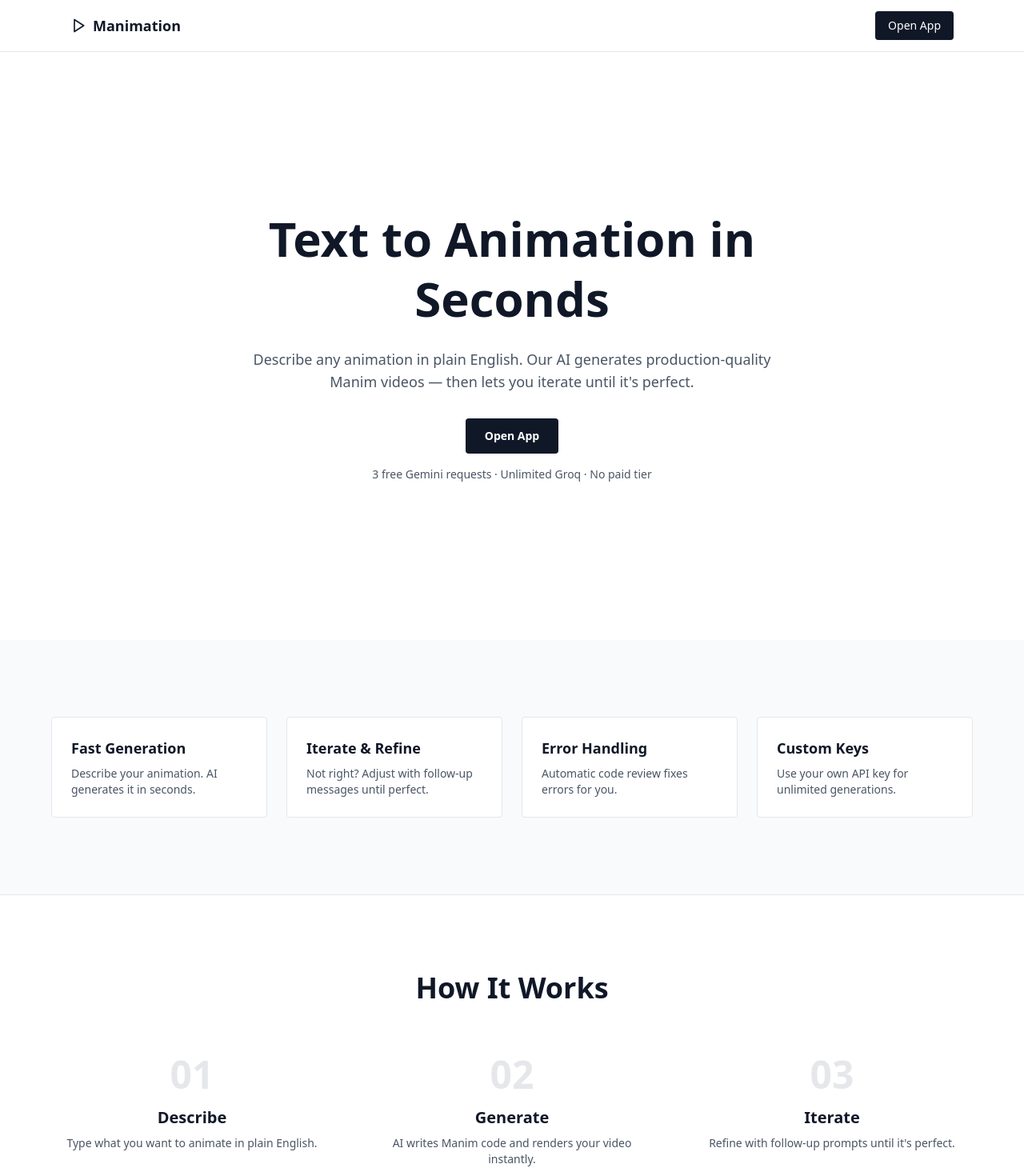
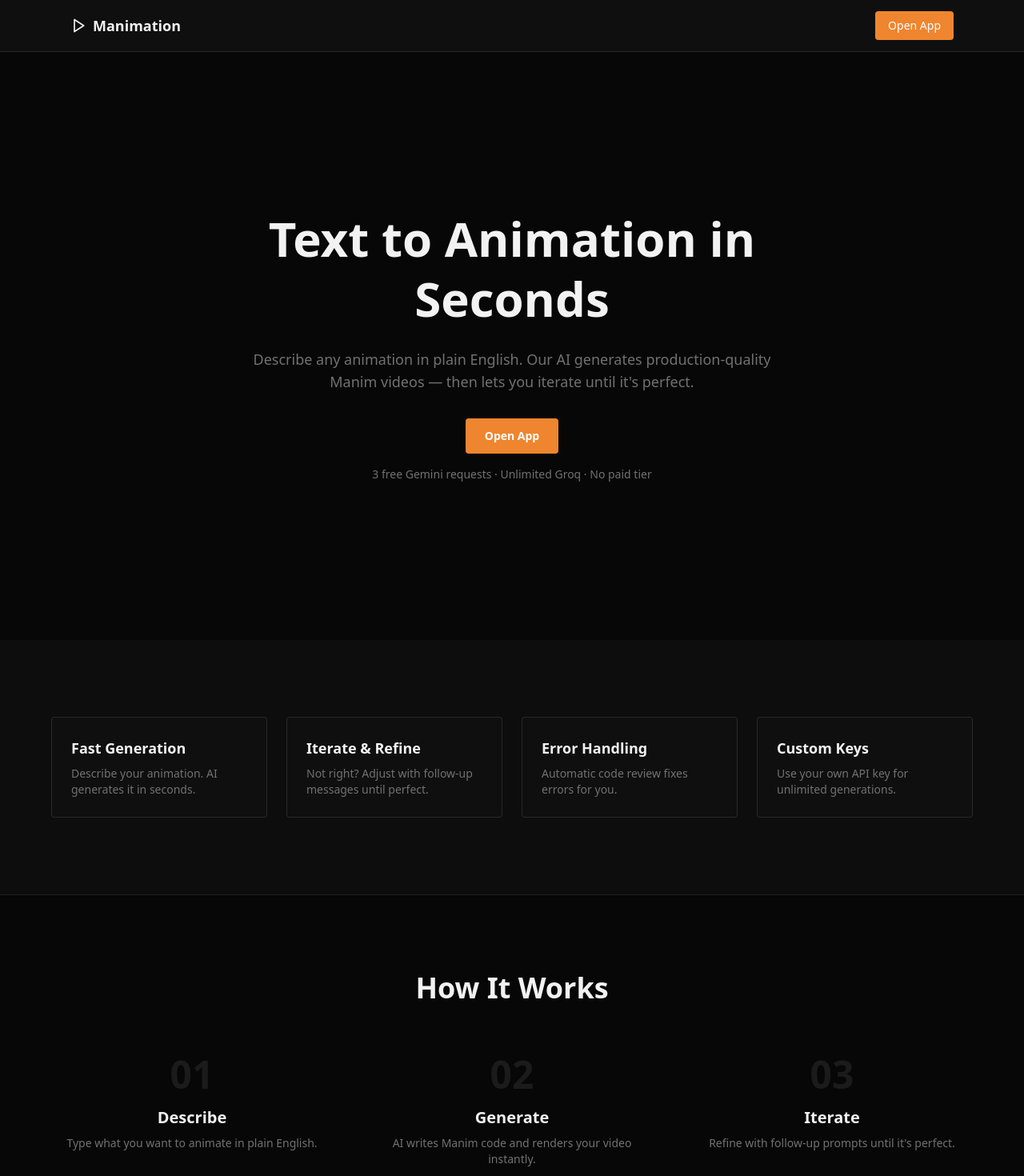
Before and after one commit to satvik-tan/animation-generator, a React (Vite) app in the folder frontend/: page / in a window 1280 px wide. Shown: the top 1470 px of the page at 80% size. Built offline with nearby package versions, Linux system fonts and the light colour scheme; no server answers.

Commit message:
feat: update UI components for dark mode support and improve error handling in ChatBox and VideoPlayer

```diff
--- a/frontend/index.html
+++ b/frontend/index.html
@@ -1,5 +1,5 @@
 <!doctype html>
-<html lang="en" class="light">
+<html lang="en" class="dark">
   <head>
     <meta charset="UTF-8" />
     <link rel="icon" type="image/svg+xml" href="/logo.svg" />
--- a/frontend/src/components/VideoPlayer.tsx
+++ b/frontend/src/components/VideoPlayer.tsx
@@ -69,21 +69,21 @@ export default function VideoPlayer({
   };
 
   return (
-    <Card className="w-full h-full flex flex-col shadow-none overflow-hidden border border-gray-200 bg-white rounded-lg">
-      <CardHeader className="pb-3 border-b border-gray-200 shrink-0 bg-gray-50">
-        <CardTitle className="flex justify-between items-center text-base font-semibold text-gray-900">
+    <Card className="w-full h-full flex flex-col shadow-none overflow-hidden border border-border bg-card rounded-lg">
+      <CardHeader className="pb-3 border-b border-border shrink-0 bg-card">
+        <CardTitle className="flex justify-between items-center text-base font-semibold text-foreground">
           <span>Animation Preview</span>
           {isLoading && (
-            <RefreshCw className="h-4 w-4 animate-spin text-gray-600" />
+            <RefreshCw className="h-4 w-4 animate-spin text-muted-foreground" />
           )}
         </CardTitle>
       </CardHeader>
 
       <CardContent className="flex-1 min-h-0 flex flex-col items-center justify-center p-4 sm:p-6 overflow-hidden">
         {showExpiredWarning && (
-          <div className="w-full mb-4 p-3 bg-yellow-50 border border-yellow-200 rounded flex items-center gap-2 text-sm shrink-0">
-            <AlertCircle className="h-4 w-4 text-yellow-700 shrink-0" />
-            <span className="text-yellow-900 flex-1 text-xs sm:text-sm">
+          <div className="w-full mb-4 p-3 bg-primary/10 border border-primary/30 rounded flex items-center gap-2 text-sm shrink-0">
+            <AlertCircle className="h-4 w-4 text-primary shrink-0" />
+            <span className="text-foreground flex-1 text-xs sm:text-sm">
               Video URL expired. Click refresh for a new link.
             </span>
             <Button
@@ -112,7 +112,7 @@ export default function VideoPlayer({
           <div className="flex-1 min-h-0 w-full flex items-center justify-center overflow-hidden">
             <video
               ref={videoRef}
-              className="w-full h-full rounded border border-gray-200 object-contain bg-black"
+              className="w-full h-full rounded border border-border object-contain bg-black"
               controls
               autoPlay
               loop
@@ -125,28 +125,28 @@ export default function VideoPlayer({
             </video>
           </div>
         ) : (
-          <div className="w-full flex-1 flex flex-col items-center justify-center bg-gray-50 rounded border border-gray-200 p-6">
+          <div className="w-full flex-1 flex flex-col items-center justify-center bg-muted/40 rounded border border-border p-6">
             <div className="text-center space-y-4 max-w-md">
-              <p className="text-gray-700 text-sm sm:text-base font-medium">
+              <p className="text-foreground text-sm sm:text-base font-medium">
                 {isLoading
                   ? "Generating animation…"
                   : "Your animation will appear here"}
               </p>
               {isLoading && (
                 <div className="w-full max-w-xs mx-auto space-y-2">
-                  <div className="h-2 w-full bg-gray-200 overflow-hidden rounded-full">
+                  <div className="h-2 w-full bg-muted overflow-hidden rounded-full">
                     <div
-                      className="h-full bg-gray-900 transition-all duration-300 ease-out"
+                      className="h-full bg-primary transition-all duration-300 ease-out"
                       style={{ width: `${progress}%` }}
                     />
                   </div>
-                  <p className="text-xs text-gray-600">
+                  <p className="text-xs text-muted-foreground">
                     This may take 30-60 seconds
                   </p>
                 </div>
               )}
               {!isLoading && (
-                <p className="text-xs sm:text-sm text-gray-600">
+                <p className="text-xs sm:text-sm text-muted-foreground">
                   Describe an animation in the chat to get started
                 </p>
               )}
@@ -156,7 +156,7 @@ export default function VideoPlayer({
       </CardContent>
 
       {currentVideoUrl && (
-        <div className="border-t border-gray-200 px-4 py-3 flex gap-2 bg-gray-50">
+        <div className="border-t border-border px-4 py-3 flex gap-2 bg-card">
           <Button
             variant="default"
             size="sm"
--- a/frontend/src/index.css
+++ b/frontend/src/index.css
@@ -81,35 +81,6 @@
   --sidebar-ring: oklch(0.55 0 0);
 }
 
-.light {
-  --background: oklch(1 0 0);
-  --foreground: oklch(0.145 0 0);
-  --card: oklch(1 0 0);
-  --card-foreground: oklch(0.145 0 0);
-  --popover: oklch(1 0 0);
-  --popover-foreground: oklch(0.145 0 0);
-  --primary: oklch(0.72 0.16 55);
-  --primary-foreground: oklch(1 0 0);
-  --secondary: oklch(0.97 0 0);
-  --secondary-foreground: oklch(0.205 0 0);
-  --muted: oklch(0.97 0 0);
-  --muted-foreground: oklch(0.556 0 0);
-  --accent: oklch(0.97 0 0);
-  --accent-foreground: oklch(0.205 0 0);
-  --destructive: oklch(0.577 0.245 27.325);
-  --border: oklch(0.922 0 0);
-  --input: oklch(0.922 0 0);
-  --ring: oklch(0.72 0.16 55 / 60%);
-  --sidebar: oklch(0.985 0 0);
-  --sidebar-foreground: oklch(0.145 0 0);
-  --sidebar-primary: oklch(0.72 0.16 55);
-  --sidebar-primary-foreground: oklch(1 0 0);
-  --sidebar-accent: oklch(0.97 0 0);
-  --sidebar-accent-foreground: oklch(0.205 0 0);
-  --sidebar-border: oklch(0.922 0 0);
-  --sidebar-ring: oklch(0.708 0 0);
-}
-
 @layer base {
   * {
     @apply border-border outline-ring/50;
--- a/frontend/src/pages/Landing.tsx
+++ b/frontend/src/pages/Landing.tsx
@@ -21,19 +21,19 @@ const features = [
 
 export default function Landing() {
   return (
-    <div className="min-h-screen bg-white">
+    <div className="min-h-screen bg-background text-foreground">
       {/* Nav */}
-      <nav className="fixed top-0 z-50 w-full border-b border-gray-200 bg-white">
+      <nav className="fixed top-0 z-50 w-full border-b border-border bg-card">
         <div className="max-w-6xl mx-auto flex h-16 items-center justify-between px-4 sm:px-6">
           <div className="flex items-center gap-2">
-            <svg className="h-5 w-5 text-gray-900" xmlns="http://www.w3.org/2000/svg" viewBox="0 0 24 24" fill="none" stroke="currentColor" strokeWidth="2" strokeLinecap="round" strokeLinejoin="round">
+            <svg className="h-5 w-5 text-foreground" xmlns="http://www.w3.org/2000/svg" viewBox="0 0 24 24" fill="none" stroke="currentColor" strokeWidth="2" strokeLinecap="round" strokeLinejoin="round">
               <polyline points="6 3 20 12 6 21 6 3"></polyline>
             </svg>
-            <span className="text-base sm:text-lg font-semibold text-gray-900">Manimation</span>
+            <span className="text-base sm:text-lg font-semibold text-foreground">Manimation</span>
           </div>
           <Link
             to="/app"
-            className="px-4 py-2 text-sm font-medium text-white bg-gray-900 rounded hover:bg-gray-800 transition-colors"
+            className="px-4 py-2 text-sm font-medium text-primary-foreground bg-primary rounded hover:bg-primary/90 transition-colors"
           >
             Open App
           </Link>
@@ -43,37 +43,37 @@ export default function Landing() {
       {/* Hero */}
       <section className="flex min-h-screen items-center justify-center pt-16 px-4 sm:px-6">
         <div className="max-w-3xl text-center">
-          <h1 className="text-4xl sm:text-5xl md:text-6xl font-bold leading-tight text-gray-900">
+          <h1 className="text-4xl sm:text-5xl md:text-6xl font-bold leading-tight text-foreground">
             Text to Animation in Seconds
           </h1>
 
-          <p className="mt-6 text-base sm:text-lg text-gray-600 max-w-2xl mx-auto">
+          <p className="mt-6 text-base sm:text-lg text-muted-foreground max-w-2xl mx-auto">
             Describe any animation in plain English. Our AI generates production-quality Manim videos — then lets you iterate until it's perfect.
           </p>
 
           <div className="mt-8 flex flex-col items-center gap-3 sm:flex-row sm:justify-center">
             <Link
               to="/app"
-              className="px-6 py-3 text-sm font-semibold text-white bg-gray-900 rounded hover:bg-gray-800 transition-colors"
+              className="px-6 py-3 text-sm font-semibold text-primary-foreground bg-primary rounded hover:bg-primary/90 transition-colors"
             >
               Open App
             </Link>
           </div>
 
-          <p className="mt-4 text-sm text-gray-600">
+          <p className="mt-4 text-sm text-muted-foreground">
             3 free Gemini requests · Unlimited Groq · No paid tier
           </p>
         </div>
       </section>
 
       {/* Features */}
-      <section className="py-16 sm:py-24 px-4 sm:px-6 bg-gray-50">
+      <section className="py-16 sm:py-24 px-4 sm:px-6 bg-muted/30">
         <div className="max-w-6xl mx-auto">
           <div className="grid gap-6 sm:grid-cols-2 lg:grid-cols-4">
             {features.map((f) => (
-              <div key={f.title} className="p-6 border border-gray-200 rounded bg-white hover:border-gray-300 transition-colors">
-                <h3 className="text-lg font-semibold text-gray-900">{f.title}</h3>
-                <p className="mt-2 text-sm text-gray-600">{f.desc}</p>
+              <div key={f.title} className="p-6 border border-border rounded bg-card hover:border-primary/50 transition-colors">
+                <h3 className="text-lg font-semibold text-foreground">{f.title}</h3>
+                <p className="mt-2 text-sm text-muted-foreground">{f.desc}</p>
               </div>
             ))}
           </div>
@@ -81,9 +81,9 @@ export default function Landing() {
       </section>
 
       {/* How it works */}
-      <section className="border-t border-gray-200 py-16 sm:py-24 px-4 sm:px-6">
+      <section className="border-t border-border py-16 sm:py-24 px-4 sm:px-6">
         <div className="max-w-6xl mx-auto text-center">
-          <h2 className="text-3xl sm:text-4xl font-bold text-gray-900">How It Works</h2>
+          <h2 className="text-3xl sm:text-4xl font-bold text-foreground">How It Works</h2>
           <div className="mt-16 grid gap-12 sm:grid-cols-3">
             {[
               { step: "01", title: "Describe", text: "Type what you want to animate in plain English." },
@@ -91,9 +91,9 @@ export default function Landing() {
               { step: "03", title: "Iterate", text: "Refine with follow-up prompts until it's perfect." },
             ].map((s) => (
               <div key={s.step} className="flex flex-col items-center">
-                <span className="text-5xl font-bold text-gray-200">{s.step}</span>
-                <h3 className="mt-4 text-xl font-semibold text-gray-900">{s.title}</h3>
-                <p className="mt-2 max-w-xs text-sm text-gray-600">{s.text}</p>
+                <span className="text-5xl font-bold text-muted">{s.step}</span>
+                <h3 className="mt-4 text-xl font-semibold text-foreground">{s.title}</h3>
+                <p className="mt-2 max-w-xs text-sm text-muted-foreground">{s.text}</p>
               </div>
             ))}
           </div>
@@ -101,8 +101,8 @@ export default function Landing() {
       </section>
 
       {/* Footer */}
-      <footer className="border-t border-gray-200 py-12 px-4 sm:px-6">
-        <div className="max-w-6xl mx-auto flex flex-col items-center gap-4 text-center text-sm text-gray-600">
+      <footer className="border-t border-border py-12 px-4 sm:px-6">
+        <div className="max-w-6xl mx-auto flex flex-col items-center gap-4 text-center text-sm text-muted-foreground">
           <p>Built with Manim, FastAPI &amp; React</p>
         </div>
       </footer>
```
Also changed, not shown: frontend/src/components/ChatBox.tsx (+28 -24 lines), frontend/src/components/SideBar.tsx (+20 -19 lines), frontend/src/pages/Main.tsx (+27 -22 lines), 1 other file (tests, documents, lock files or other folders).
